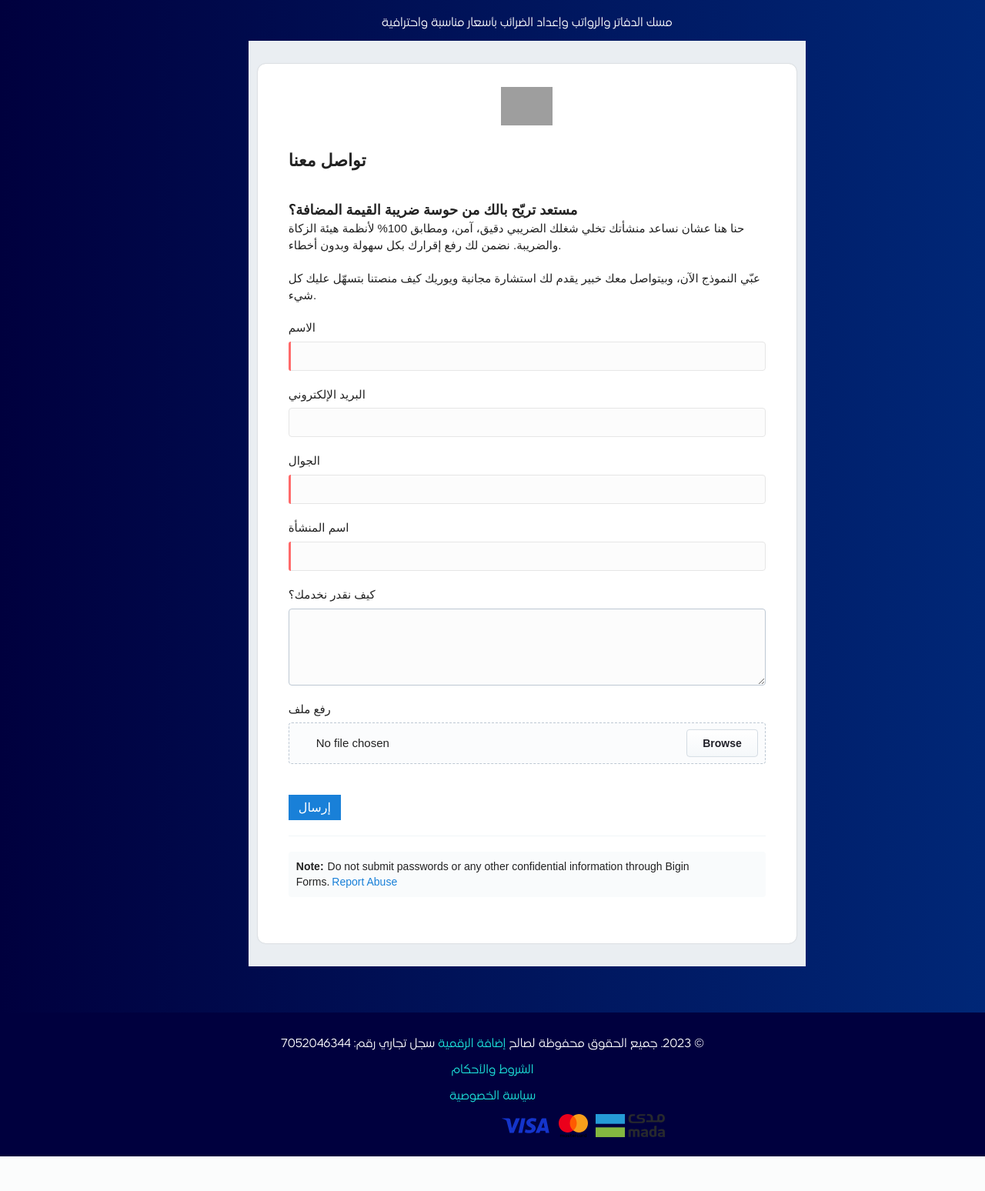
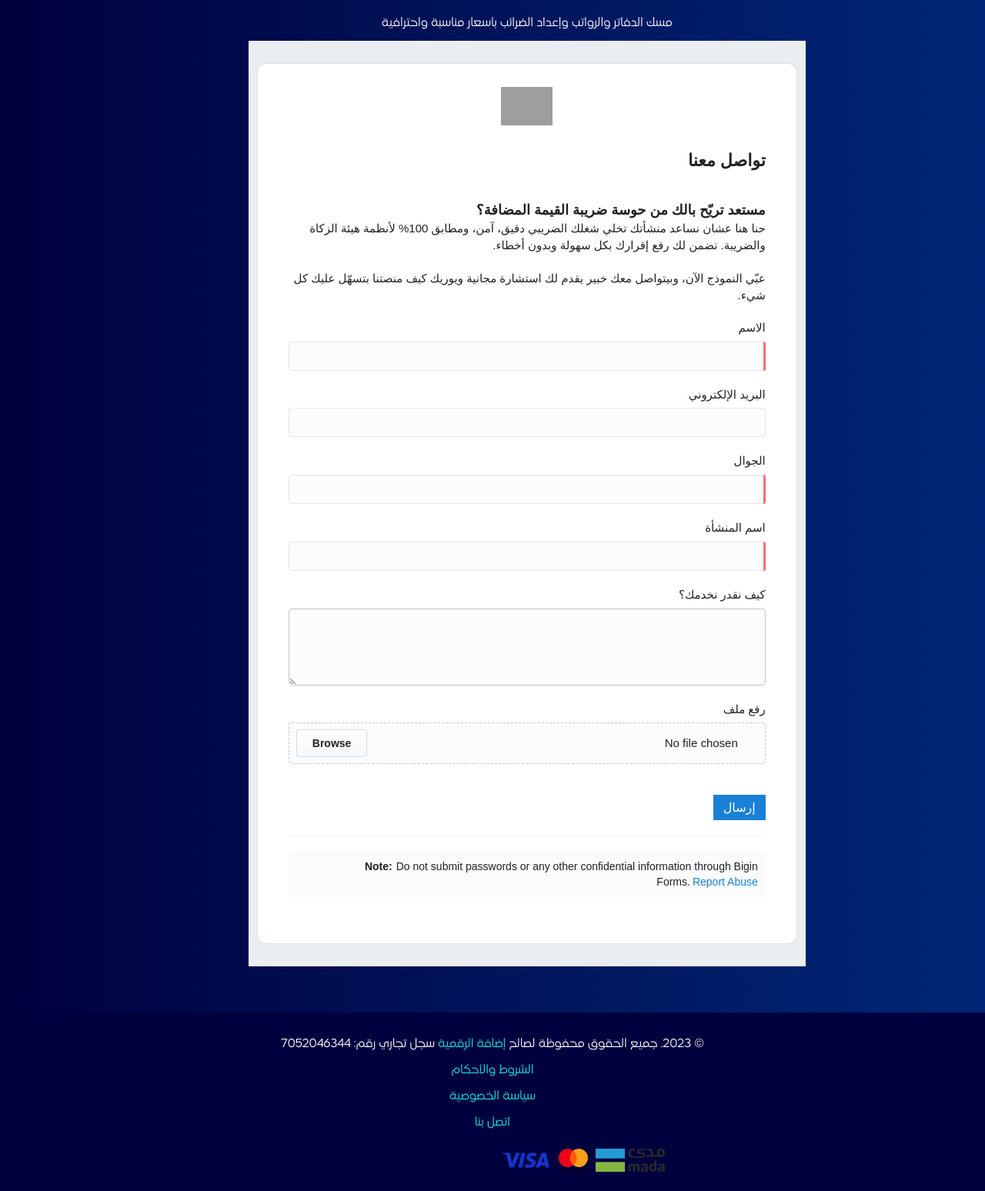
Before and after one commit to algarni/serverless-py, a FastAPI app: template src/templates/index_new.html in a window 1280 px wide. Shown: the part 3384-4932 px from the top of the page at 77% size. Before the commit the page ends 4887 px from the top, so only its background shows below. Run offline with FastAPI, Linux system fonts and the light colour scheme; the template is opened without the code that fills it, so the values that code supplies are empty; parts of the project's set-up code (start-up, migrations or seed data) failed here and were passed over; some libraries are stand-ins or nearby versions; some web fonts are replaced; grey boxes are pictures that could not be loaded.

Commit message:
Updates index_new.html file.

```diff
--- a/src/templates/index_new.html
+++ b/src/templates/index_new.html
@@ -408,6 +408,7 @@
                                                                 <div class="fl-photo fl-photo-align-left" itemscope
                                                                      itemtype="https://schema.org/ImageObject">
                                                                     <div class="fl-photo-content fl-photo-img-png">
+                                                                        <a href="#form">
                                                                             <img decoding="async" width="896"
                                                                                  height="748"
                                                                                  class="fl-photo-img wp-image-586"
@@ -416,6 +417,7 @@
                                                                                  title="banner-121"
                                                                                  srcset="{{ STATIC_URL }}/img/hero-section.png 896w, {{ STATIC_URL }}/img/hero-section.png 768w"
                                                                                  sizes="(max-width: 896px) 100vw, 896px"/>
+                                                                        </a>
                                                                     </div>
                                                                     {#                                                                        <div class="fl-photo-content fl-photo-img-png">#}
                                                                     {#																			<img decoding="async" width="896"#}
@@ -544,7 +546,7 @@
                                                             <div class="fl-module-content fl-node-content">
                                                                 <div
                                                                         class="fl-button-wrap fl-button-width-custom fl-button-right">
-                                                                    <a href="#section4" target="_self"
+                                                                    <a href="#form" target="_self"
                                                                        class="fl-button" role="button">
 																			<span class="fl-button-text">احصل على عرض
 																				أسعار الآن</span>
@@ -1300,7 +1302,8 @@
                                                                 </div>
                                                             </div>
                                                         </div>
-                                                        <div class="fl-module fl-module-uabb-contact-form7 fl-node-ls7xkq91ngm6"
+                                                        <div id="form" dir="rtl"
+                                                             class="fl-module fl-module-uabb-contact-form7 fl-node-ls7xkq91ngm6"
                                                              data-node="ls7xkq91ngm6">
                                                             <!-- Zoho Bigin Contact Us Form -->
                                                             <style type='text/css'>
@@ -2486,8 +2489,14 @@
                                                                                         <a href="{{ url_for('get_terms') }}">الشروط
                                                                                             والأحكام</a></p>
                                                                                     <p>
+
                                                                                         <a href="{{ url_for('get_privacy') }}">سياسة
                                                                                             الخصوصية</a></p>
+
+                                                                                    <p>
+                                                                                        <a href="{{ url_for('get_contact_us') }}">اتصل
+                                                                                            بنا</a></p>
+                                                                                    <p>
                                                                                         <!-- Payment Logos -->
                                                                                     <div class="payment-methods">
                                                                                         <img src="{{ STATIC_URL }}/img/Mada.svg"
```
Lines whose indentation alone changed are shown as unchanged.
